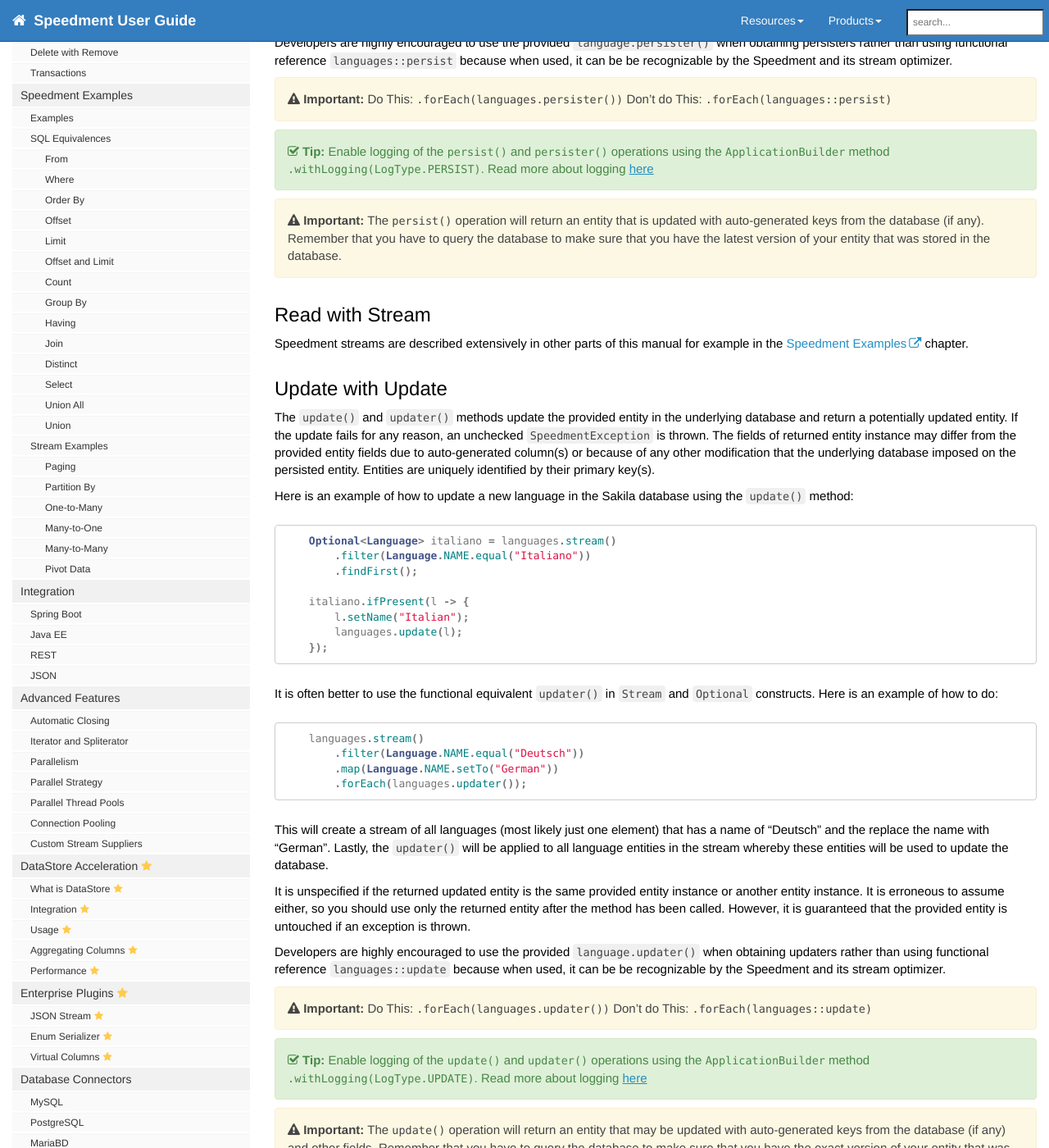
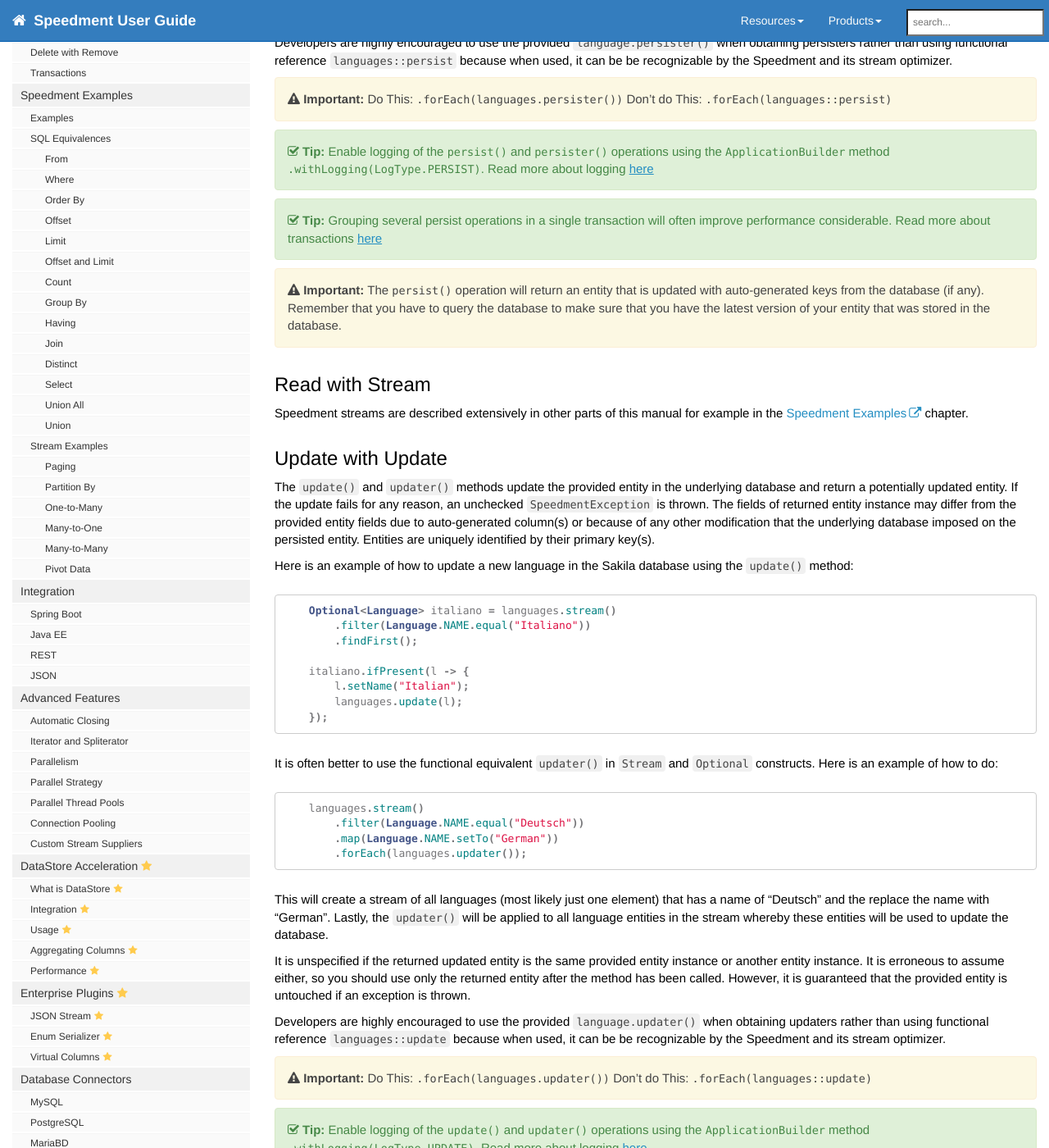
Before and after one commit to speedment/speedment-doc, a Jekyll site: the page built from pages/crud.md, in a window 1280 px wide and 1400 px high, scrolled down 1192 px. Shown: the whole window at 82% size. Built offline with Jekyll 4.4.1, drawn with Linux system fonts in a browser that asks for light colours; nearby versions of some CDN libraries; comment, search, counter and statistics services are not loaded; some of the changed text lies outside the part shown.

Commit message:
Add tip about grouping operations in transactions

```diff
--- a/pages/crud.md
+++ b/pages/crud.md
@@ -59,6 +59,10 @@
 Enable logging of the `persist()` and `persister()` operations using the `ApplicationBuilder` method `.withLogging(LogType.PERSIST)`. Read more about logging [here](application_configuration.html#logging)
 " %}
 
+{% include tip.html content= "
+Grouping several persist operations in a single transaction will often improve performance considerable. Read more about transactions [here](#transactions)
+" %}
+
 {% include important.html content= "
 The `persist()` operation will return an entity that is updated with auto-generated keys from the database (if any). Remember that you have to query the database to make sure that you have the latest version of your entity that was stored in the database.
 " %}
@@ -106,6 +110,10 @@
 
 {% include tip.html content= "
 Enable logging of the `update()` and `updater()` operations using the `ApplicationBuilder` method `.withLogging(LogType.UPDATE)`. Read more about logging [here](application_configuration.html#logging)
+" %}
+
+{% include tip.html content= "
+Grouping several update operations in a single transaction will often improve performance considerable. Read more about transactions [here](#transactions)
 " %}
 
 {% include important.html content= "
```
